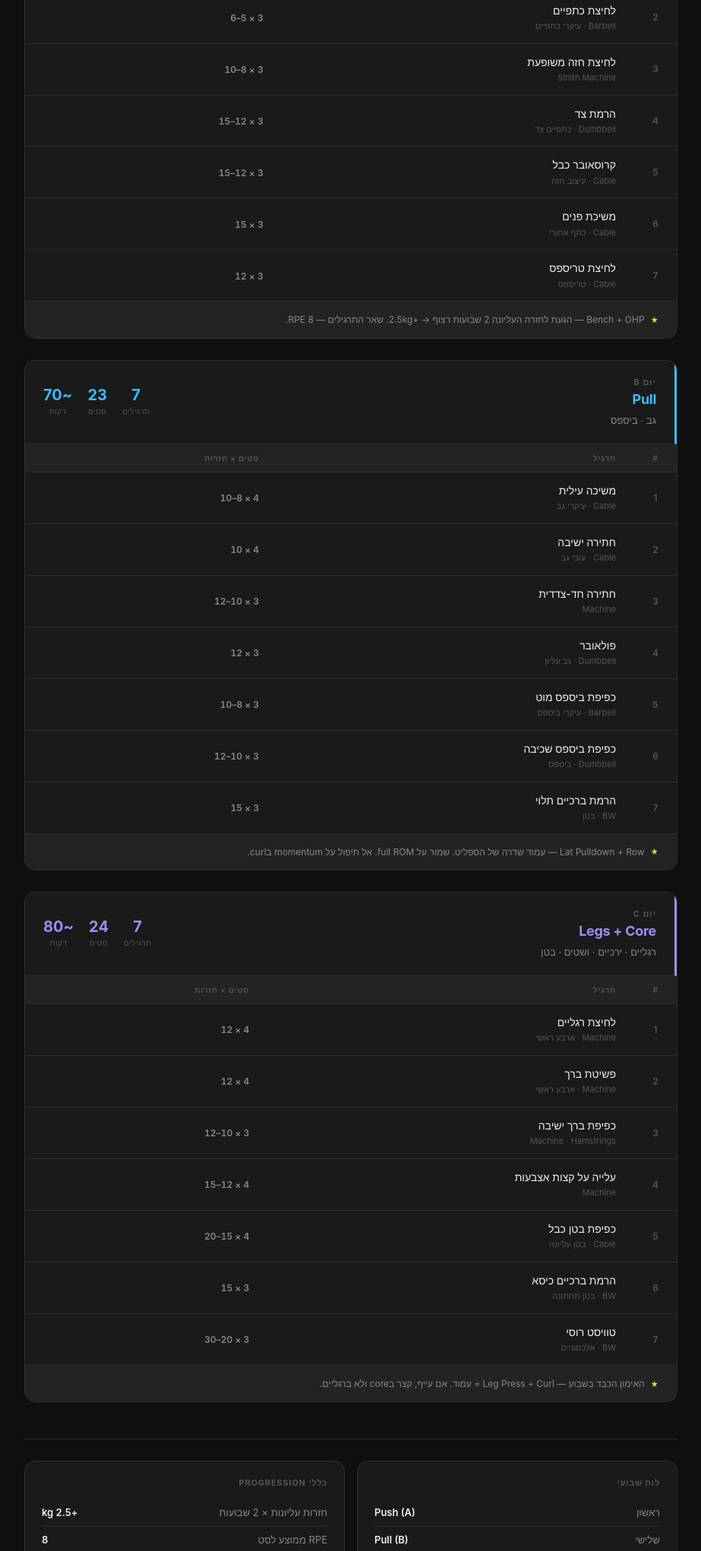
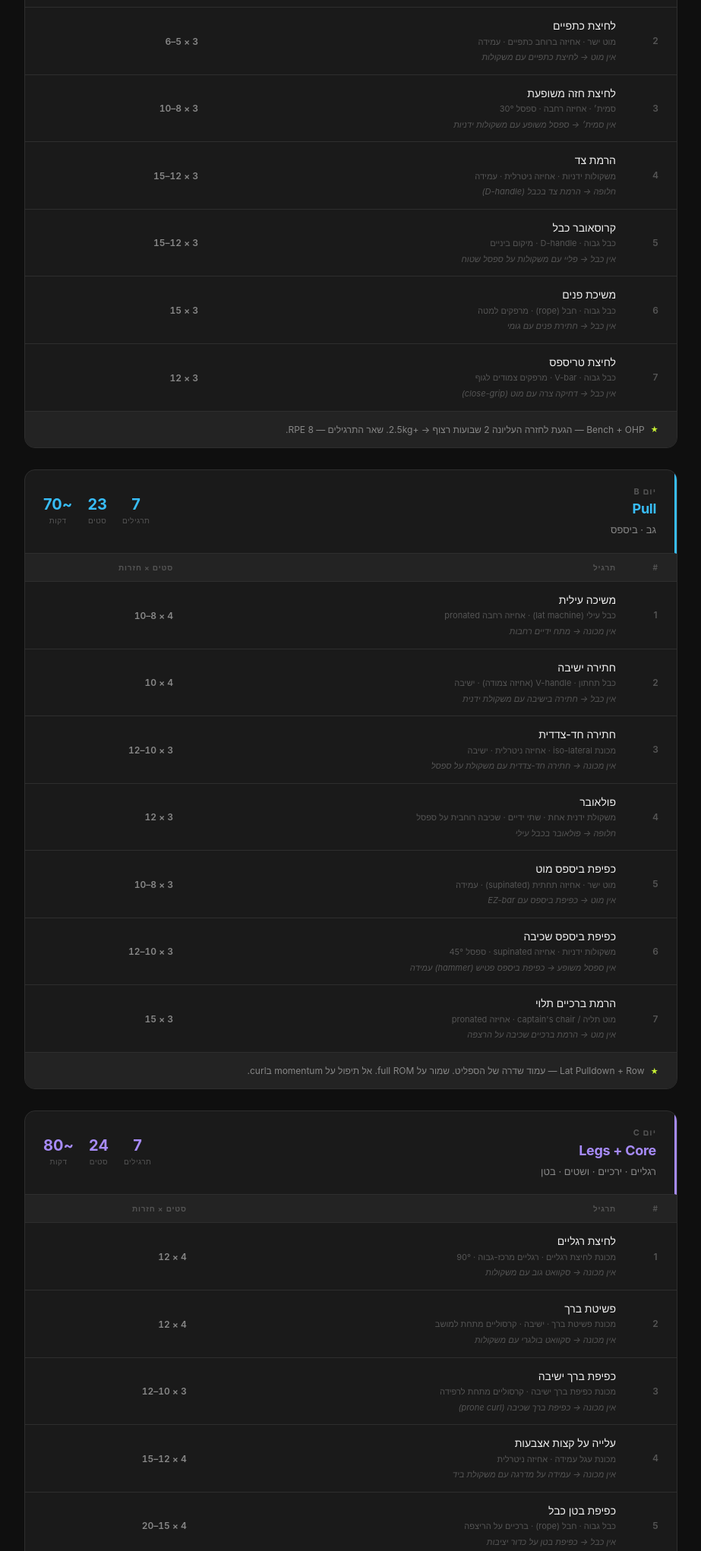
Before and after one commit to evergreenbenlevi-bit/obsidian-open, a plain HTML site: page kaniel-workout.html in a window 1280 px wide. Shown: the part 554-2596 px from the top of the page at 76% size, without its empty margins (178-1101 px from the left). Drawn offline with Linux system fonts and the light colour scheme.

Commit message:
Add equipment, grip, substitutes

```diff
--- a/kaniel-workout.html
+++ b/kaniel-workout.html
@@ -245,6 +245,12 @@
       color: var(--text-faint);
       margin-top: 1px;
     }
+    .exercise-alt {
+      font-size: 11px;
+      color: var(--text-faint);
+      margin-top: 3px;
+      font-style: italic;
+    }
     .sets-badge {
       display: inline-block;
       font-size: 12px;
@@ -424,7 +430,8 @@
           <td>1</td>
           <td>
             <div class="exercise-name">לחיצת חזה</div>
-            <div class="exercise-type">Barbell · עיקרי חזה</div>
+            <div class="exercise-type">מוט ישר · אחיזה רחבה · ספסל שטוח</div>
+            <div class="exercise-alt">אין מוט → ספסל עם משקולות ידניות</div>
           </td>
           <td><span class="sets-badge">4 × 6–8</span></td>
         </tr>
@@ -432,7 +439,8 @@
           <td>2</td>
           <td>
             <div class="exercise-name">לחיצת כתפיים</div>
-            <div class="exercise-type">Barbell · עיקרי כתפיים</div>
+            <div class="exercise-type">מוט ישר · אחיזה ברוחב כתפיים · עמידה</div>
+            <div class="exercise-alt">אין מוט → לחיצת כתפיים עם משקולות</div>
           </td>
           <td><span class="sets-badge">3 × 5–6</span></td>
         </tr>
@@ -440,7 +448,8 @@
           <td>3</td>
           <td>
             <div class="exercise-name">לחיצת חזה משופעת</div>
-            <div class="exercise-type">Smith Machine</div>
+            <div class="exercise-type">סמית׳ · אחיזה רחבה · ספסל 30°</div>
+            <div class="exercise-alt">אין סמית׳ → ספסל משופע עם משקולות ידניות</div>
           </td>
           <td><span class="sets-badge">3 × 8–10</span></td>
         </tr>
@@ -448,7 +457,8 @@
           <td>4</td>
           <td>
             <div class="exercise-name">הרמת צד</div>
-            <div class="exercise-type">Dumbbell · כתפיים צד</div>
+            <div class="exercise-type">משקולות ידניות · אחיזה ניטרלית · עמידה</div>
+            <div class="exercise-alt">חלופה → הרמת צד בכבל (D-handle)</div>
           </td>
           <td><span class="sets-badge">3 × 12–15</span></td>
         </tr>
@@ -456,7 +466,8 @@
           <td>5</td>
           <td>
             <div class="exercise-name">קרוסאובר כבל</div>
-            <div class="exercise-type">Cable · עיצוב חזה</div>
+            <div class="exercise-type">כבל גבוה · D-handle · מיקום ביניים</div>
+            <div class="exercise-alt">אין כבל → פליי עם משקולות על ספסל שטוח</div>
           </td>
           <td><span class="sets-badge">3 × 12–15</span></td>
         </tr>
@@ -464,7 +475,8 @@
           <td>6</td>
           <td>
             <div class="exercise-name">משיכת פנים</div>
-            <div class="exercise-type">Cable · כתף אחורי</div>
+            <div class="exercise-type">כבל גבוה · חבל (rope) · מרפקים למטה</div>
+            <div class="exercise-alt">אין כבל → חתירת פנים עם גומי</div>
           </td>
           <td><span class="sets-badge">3 × 15</span></td>
         </tr>
@@ -472,7 +484,8 @@
           <td>7</td>
           <td>
             <div class="exercise-name">לחיצת טריספס</div>
-            <div class="exercise-type">Cable · טריספס</div>
+            <div class="exercise-type">כבל גבוה · V-bar · מרפקים צמודים לגוף</div>
+            <div class="exercise-alt">אין כבל → דחיקה צרה עם מוט (close-grip)</div>
           </td>
           <td><span class="sets-badge">3 × 12</span></td>
         </tr>
@@ -520,7 +533,8 @@
           <td>1</td>
           <td>
             <div class="exercise-name">משיכה עילית</div>
-            <div class="exercise-type">Cable · עיקרי גב</div>
+            <div class="exercise-type">כבל עילי (lat machine) · אחיזה רחבה pronated</div>
+            <div class="exercise-alt">אין מכונה → מתח ידיים רחבות</div>
           </td>
           <td><span class="sets-badge">4 × 8–10</span></td>
         </tr>
@@ -528,7 +542,8 @@
           <td>2</td>
           <td>
             <div class="exercise-name">חתירה ישיבה</div>
-            <div class="exercise-type">Cable · עובי גב</div>
+            <div class="exercise-type">כבל תחתון · V-handle (אחיזה צמודה) · ישיבה</div>
+            <div class="exercise-alt">אין כבל → חתירה בישיבה עם משקולת ידנית</div>
           </td>
           <td><span class="sets-badge">4 × 10</span></td>
         </tr>
@@ -536,7 +551,8 @@
           <td>3</td>
           <td>
             <div class="exercise-name">חתירה חד-צדדית</div>
-            <div class="exercise-type">Machine</div>
+            <div class="exercise-type">מכונת iso-lateral · אחיזה ניטרלית · ישיבה</div>
+            <div class="exercise-alt">אין מכונה → חתירה חד-צדדית עם משקולת על ספסל</div>
           </td>
           <td><span class="sets-badge">3 × 10–12</span></td>
         </tr>
@@ -544,7 +560,8 @@
           <td>4</td>
           <td>
             <div class="exercise-name">פולאובר</div>
-            <div class="exercise-type">Dumbbell · גב עליון</div>
+            <div class="exercise-type">משקולת ידנית אחת · שתי ידיים · שכיבה רוחבית על ספסל</div>
+            <div class="exercise-alt">חלופה → פולאובר בכבל עילי</div>
           </td>
           <td><span class="sets-badge">3 × 12</span></td>
         </tr>
@@ -552,7 +569,8 @@
           <td>5</td>
           <td>
             <div class="exercise-name">כפיפת ביספס מוט</div>
-            <div class="exercise-type">Barbell · עיקרי ביספס</div>
+            <div class="exercise-type">מוט ישר · אחיזה תחתית (supinated) · עמידה</div>
+            <div class="exercise-alt">אין מוט → כפיפת ביספס עם EZ-bar</div>
           </td>
           <td><span class="sets-badge">3 × 8–10</span></td>
         </tr>
@@ -560,7 +578,8 @@
           <td>6</td>
           <td>
             <div class="exercise-name">כפיפת ביספס שכיבה</div>
-            <div class="exercise-type">Dumbbell · ביספס</div>
+            <div class="exercise-type">משקולות ידניות · אחיזה supinated · ספסל 45°</div>
+            <div class="exercise-alt">אין ספסל משופע → כפיפת ביספס פטיש (hammer) עמידה</div>
           </td>
           <td><span class="sets-badge">3 × 10–12</span></td>
         </tr>
@@ -568,7 +587,8 @@
           <td>7</td>
           <td>
             <div class="exercise-name">הרמת ברכיים תלוי</div>
-            <div class="exercise-type">BW · בטן</div>
+            <div class="exercise-type">מוט תליה / captain's chair · אחיזה pronated</div>
+            <div class="exercise-alt">אין מוט → הרמת ברכיים שכיבה על הרצפה</div>
           </td>
           <td><span class="sets-badge">3 × 15</span></td>
         </tr>
@@ -616,7 +636,8 @@
           <td>1</td>
           <td>
             <div class="exercise-name">לחיצת רגליים</div>
-            <div class="exercise-type">Machine · ארבע ראשי</div>
+            <div class="exercise-type">מכונת לחיצת רגליים · רגליים מרכז-גבוה · 90°</div>
+            <div class="exercise-alt">אין מכונה → סקוואט גוב עם משקולות</div>
           </td>
           <td><span class="sets-badge">4 × 12</span></td>
         </tr>
@@ -624,7 +645,8 @@
           <td>2</td>
           <td>
             <div class="exercise-name">פשיטת ברך</div>
-            <div class="exercise-type">Machine · ארבע ראשי</div>
+            <div class="exercise-type">מכונת פשיטת ברך · ישיבה · קרסוליים מתחת למושב</div>
+            <div class="exercise-alt">אין מכונה → סקוואט בולגרי עם משקולות</div>
           </td>
           <td><span class="sets-badge">4 × 12</span></td>
         </tr>
@@ -632,7 +654,8 @@
           <td>3</td>
           <td>
             <div class="exercise-name">כפיפת ברך ישיבה</div>
-            <div class="exercise-type">Machine · Hamstrings</div>
+            <div class="exercise-type">מכונת כפיפת ברך ישיבה · קרסוליים מתחת לרפידה</div>
+            <div class="exercise-alt">אין מכונה → כפיפת ברך שכיבה (prone curl)</div>
           </td>
           <td><span class="sets-badge">3 × 10–12</span></td>
         </tr>
@@ -640,7 +663,8 @@
           <td>4</td>
           <td>
             <div class="exercise-name">עלייה על קצות אצבעות</div>
-            <div class="exercise-type">Machine</div>
+            <div class="exercise-type">מכונת עגל עמידה · אחיזה ניטרלית</div>
+            <div class="exercise-alt">אין מכונה → עמידה על מדרגה עם משקולת ביד</div>
           </td>
           <td><span class="sets-badge">4 × 12–15</span></td>
         </tr>
@@ -648,7 +672,8 @@
           <td>5</td>
           <td>
             <div class="exercise-name">כפיפת בטן כבל</div>
-            <div class="exercise-type">Cable · בטן עליונה</div>
+            <div class="exercise-type">כבל גבוה · חבל (rope) · ברכיים על הריצפה</div>
+            <div class="exercise-alt">אין כבל → כפיפת בטן על כדור יציבות</div>
           </td>
           <td><span class="sets-badge">4 × 15–20</span></td>
         </tr>
@@ -656,7 +681,8 @@
           <td>6</td>
           <td>
             <div class="exercise-name">הרמת ברכיים כיסא</div>
-            <div class="exercise-type">BW · בטן תחתונה</div>
+            <div class="exercise-type">כיסא קפטן · ידיים על ידיות הצדדיות</div>
+            <div class="exercise-alt">אין כיסא → הרמת ברכיים תלוי על מוט</div>
           </td>
           <td><span class="sets-badge">3 × 15</span></td>
         </tr>
@@ -664,7 +690,8 @@
           <td>7</td>
           <td>
             <div class="exercise-name">טוויסט רוסי</div>
-            <div class="exercise-type">BW · אלכסוניים</div>
+            <div class="exercise-type">משקל גוף · ישיבה בזווית 45° · רגליים מורמות</div>
+            <div class="exercise-alt">קשה מדי → רגליים על הריצפה עם קצת כובד</div>
           </td>
           <td><span class="sets-badge">3 × 20–30</span></td>
         </tr>
```
